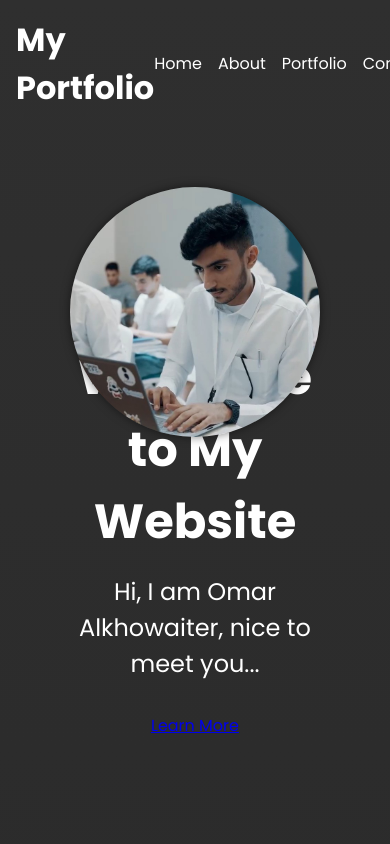
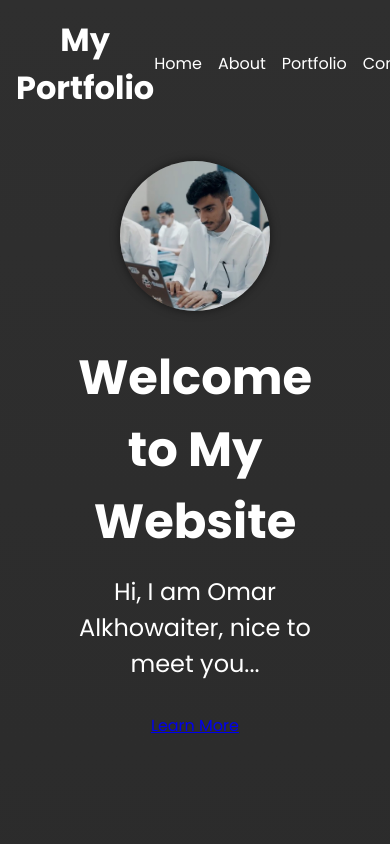
Before and after one commit to OmarAlkhowaiter/Portfolio, a plain HTML site: page index.html in a window 390 px wide. Shown: the top 844 px of the page. Drawn offline with Linux system fonts and the light colour scheme.

Commit message:
mobile adj

```diff
--- a/style.css
+++ b/style.css
@@ -53,9 +53,11 @@
     padding: 2rem;
   }
 
+
+
+
   /* Hero section */
   #hero {
-  /* background-image: url('https://via.placeholder.com/1200x600'); */
   background-size: cover;
   background-position: center;
   height: 90vh;
@@ -258,3 +260,20 @@
   form button[type="submit"]:hover {
     background-color: #ccc;
   }
+
+
+  @media (max-width: 600px) {
+    body {
+      display: block;
+      text-align: center;
+    }
+  }
+
+/* Media query for smaller screens */
+@media (max-width: 768px) {
+  #hero .avatar {
+      width:150px;
+      height:150px;
+      top:10%;
+  }
+}
```
